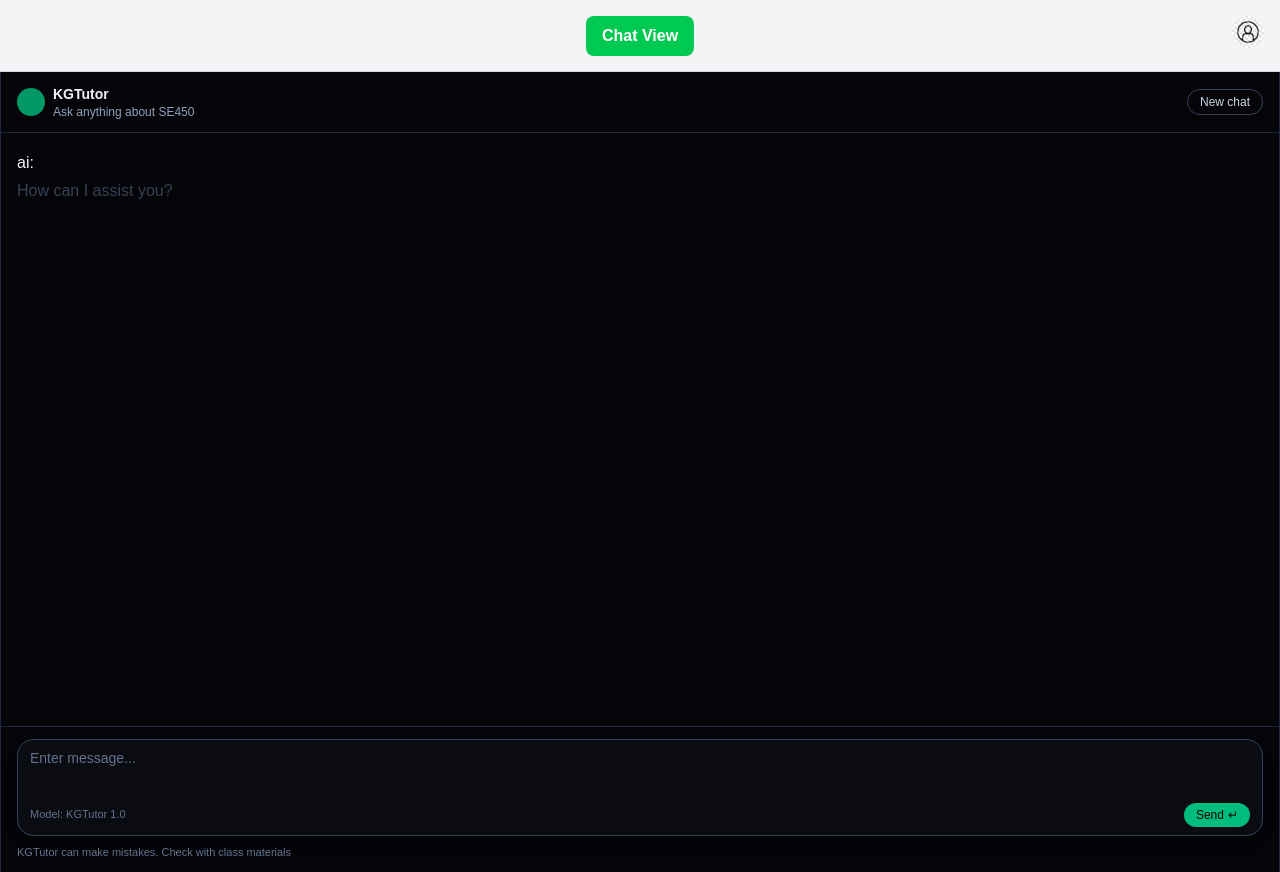
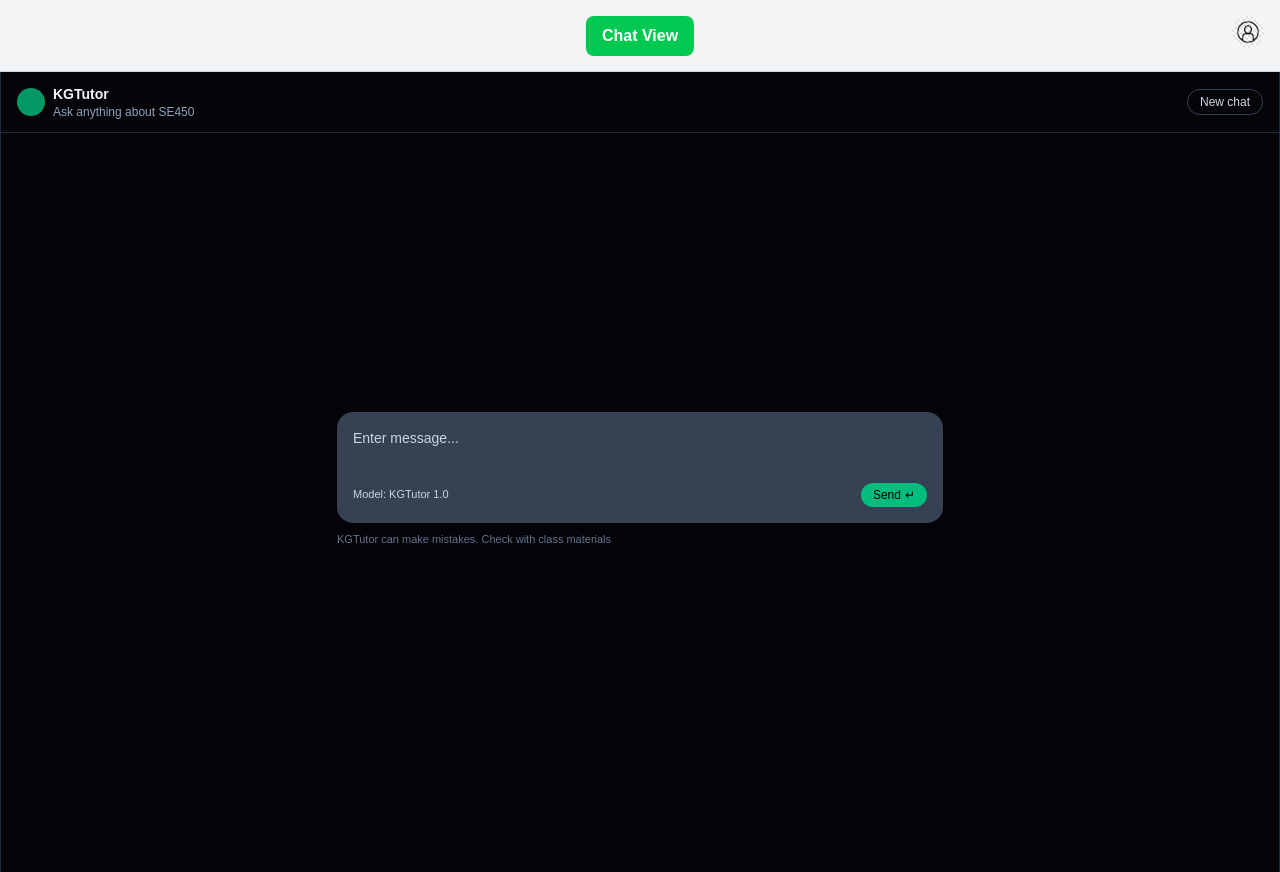
Before and after one commit to Will-78/C-LASS, a Next.js app in the folder frontend/: page / in a window 1280 px wide. Built offline with nearby package versions, Linux system fonts and the light colour scheme.

Commit message:
Update chat styling - textarea is in the middle of the screen when no chats - scroll bar styling - User and Assistant chat styling

```diff
--- a/frontend/app/components/chat.tsx
+++ b/frontend/app/components/chat.tsx
@@ -1,21 +1,36 @@
 'use client';
 
-import { useState, useEffect } from "react";
+import { useState, useEffect, useRef } from "react";
 import ReactMarkdown from 'react-markdown';
 
 interface Message {
   id?: number;
-  role: "user" | "ai";
+  role: "user" | "assistant";
   content: string;
 }
 
 const Chat = () => {
+  const mainRef = useRef<HTMLDivElement>(null);
   const [userMessage, setUserMessage] = useState('');
-  const [fullChatLog, setFullChatLog] = useState<Message[]>([{role: "ai", content: "How can I assist you?"}]);
+  const [fullChatLog, setFullChatLog] = useState<Message[]>([]);
   const [generatingResponse, setGeneratingResponse] = useState(false);
   const [streamedText, setStreamedText] = useState('');
 
   const inputPlaceholder = "Enter message...";
+
+  useEffect(() => {
+    if (mainRef.current && fullChatLog.length > 0 && fullChatLog[fullChatLog.length - 1].role === "user") {
+      setTimeout(() => {
+        if (mainRef.current) {
+          const userMessages = mainRef.current.querySelectorAll('[data-user-message]');
+          const latestUserMessage = userMessages[userMessages.length - 1] as HTMLElement;
+          if (latestUserMessage) {
+            latestUserMessage.scrollIntoView({ behavior: 'smooth', block: 'start' });
+          }
+        }
+      }, 100);
+    }
+  }, [fullChatLog.length]);
 
   const streamResponse = async() => {
     try {
@@ -61,7 +76,7 @@ const Chat = () => {
       }
 
       setGeneratingResponse(false);
-      setFullChatLog(prevLog => [...prevLog, {id: Date.now(), role: "ai", content: ongoingText}]);
+      setFullChatLog(prevLog => [...prevLog, {id: Date.now(), role: "assistant", content: ongoingText}]);
 
     } catch (error) {
       console.error("Error fetching response.", error);
@@ -92,32 +107,38 @@ const Chat = () => {
 
           </header>
 
-          <main className="flex-1 overflow-y-auto px-4 py-4 space-y-4">
-            {fullChatLog.map((message, idx) =>
-              <ChatMessage key={idx} message={message} />
-            )}
+          <main ref={mainRef} className={`space-y-4 overflow-y-auto px-4 py-4 mx-80 ${fullChatLog.length > 0 ? "flex-1 pb-96" : "basis-1/3"}`}>
+            {fullChatLog.map((message, idx) => (
+              <div
+                key={idx}
+                {...(message.role === "user" && { "data-user-message": true })}
+                className={
+                  message.role === "user"
+                    ? "max-h-64 w-fit max-w-md overflow-y-auto rounded-2xl bg-gray-700 p-4 text-sm leading-relaxed text-slate-100 ml-auto"
+                    : "prose max-w-none dark:prose-invert"
+                }
+              >
+                <ReactMarkdown>{message.content}</ReactMarkdown>
+              </div>
+            ))}
 
             {generatingResponse &&
-              <div className={`chat-message ai`}>
-                <span className="role">ai: </span>
-                <span className="prose max-w-none dark:prose-invert">
+              <div className="prose max-w-none dark:prose-invert">
                 <ReactMarkdown>
                   {streamedText}
                 </ReactMarkdown>
-                </span>
               </div>
               }
           </main>
 
-          <footer className="border-t border-slate-800 px-4 py-3">
-            <div className="mx-auto">
-              <div className="rounded-2xl border border-slate-700 bg-[#0b0b12] px-3 py-2 shadow-lg">
+          <footer className="mx-80 px-4 py-3">
+            <div className="rounded-2xl bg-gray-700 p-4 text-slate-100 shadow-lg">
 
               <textarea
                 value={userMessage}
                 onChange={(e) => setUserMessage(e.target.value)}
                 placeholder={inputPlaceholder}
-                  className="w-full resize-none bg-transparent text-sm text-slate-100 placeholder:text-slate-500 focus:outline-none"
+                className="w-full resize-none bg-transparent text-sm text-slate-100 placeholder:text-slate-300 focus:outline-none"
                 onKeyDown={(e) => {
                   if (e.key === 'Enter' && !e.shiftKey && !generatingResponse) {
                     e.preventDefault();
@@ -128,7 +149,7 @@ const Chat = () => {
                 }}
               />
 
-                <div className="mt-2 flex items-center justify-between text-[11px] text-slate-500">
+              <div className="mt-2 flex items-center justify-between text-[11px] text-slate-300">
                 <span>Model: KGTutor 1.0</span>
                 <button
                 className="inline-flex items-center gap-1 rounded-full bg-emerald-500 px-3 py-1 text-xs font-medium text-black hover:bg-emerald-400"
@@ -144,7 +165,6 @@ const Chat = () => {
             <p className="mt-2 text-[11px] text-slate-500">
               KGTutor can make mistakes. Check with class materials
             </p>
-            </div>
           </footer>
         </div>
       </div>
@@ -152,19 +172,4 @@ const Chat = () => {
   );
 }
 
-function ChatMessage({ message }: { message: Message }) {
-  // leaving this for later bc this killed me
-
-  return (
-    <div className={`chat-message ${message.role}`}>
-      <span className="role">{message.role}: </span>
-      <span className="prose max-w-none dark:prose-invert">
-        <ReactMarkdown>
-          {message.content}
-        </ReactMarkdown>
-        </span>
-    </div>
-  );
-}
-
 export default Chat;
--- a/frontend/app/globals.css
+++ b/frontend/app/globals.css
@@ -21,6 +21,32 @@
   }
 }
 
+@layer base {
+  ::-webkit-scrollbar {
+    width: 8px;
+    height: 8px;
+  }
+
+  ::-webkit-scrollbar-track {
+    background: var(--background);
+  }
+
+  ::-webkit-scrollbar-thumb {
+    background: color-mix(in srgb, var(--foreground), transparent 70%);
+    border-radius: 10px;
+    border: 2px solid var(--background);
+  }
+
+  ::-webkit-scrollbar-thumb:hover {
+    background: color-mix(in srgb, var(--foreground), transparent 50%);
+  }
+
+  * {
+    scrollbar-width: auto;
+    scrollbar-color: color-mix(in srgb, var(--foreground), transparent 70%) var(--background);
+  }
+}
+
 body {
   background: var(--background);
   color: var(--foreground);
```
Lines whose indentation alone changed are shown as unchanged.
